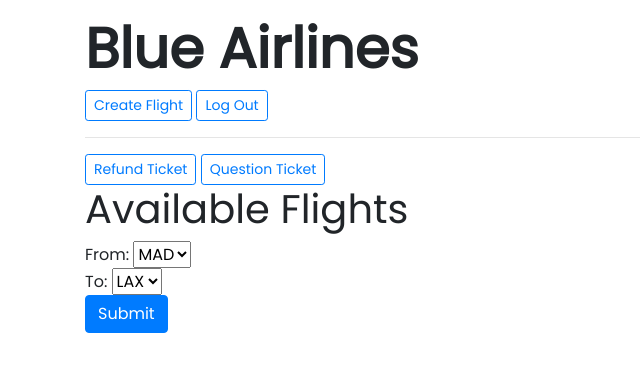
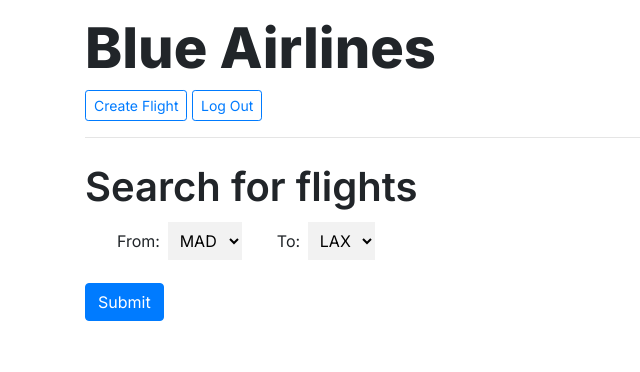
Before and after one commit to pinarhaskiris/blue-airline, a Django app: page / in a window 1280 px wide. Shown: the top 372 px of the page, without its empty margins (0-640 px from the left). Run offline with Django 3.2, Linux system fonts and the light colour scheme; a user stored in the database is signed in; data comes from the database, SQL or seed files in the repository; both versions use the stored data as it was after the commit; some libraries are stand-ins or nearby versions.

Commit message:
added very little css

```diff
--- a/blueairline/airlinecontroller/static/airlinecontroller/styles.css
+++ b/blueairline/airlinecontroller/static/airlinecontroller/styles.css
@@ -1,4 +1,4 @@
-@import url('https://fonts.googleapis.com/css2?family=Poppins&display=swap');
+@import url('https://fonts.googleapis.com/css2?family=Inter:wght@100;200;300;400;500;600;700;800;900&display=swap');
 
 .one_flight {
 	margin: 10px;
@@ -10,15 +10,27 @@
 
 a:last-of-type {
 	margin-left: auto;
-  }
+}
+
+.filter-flight-container {
+    display: flex;
+    flex-direction: row;
+    align-items: center;
+}
+.filter-menu {
+    margin-left: 2rem;
+}
+
 #blue-airlines-header {
 	margin-top: 15px;
 	font-weight: 800;
 	font-size: 3.5em;
+    font-display: bold;
 }
 
 .flight-container {
 	display: flex;
+    flex-wrap: wrap;
 	flex-direction: row;
 	align-items: center;
 }
@@ -28,167 +40,45 @@ a:last-of-type {
 	flex-direction: column;
 }
 
-.plane-icon {
-	margin: 15px;
+.flight-price, .plane-icon  {
+    margin-left: 5rem;
+    margin-right: 5rem;
 }
+
 
 * {
     padding: 0;
     margin: 0;
     box-sizing: border-box;
-    font-family: 'Poppins', sans-serif
+    font-family: 'Inter', sans-serif
 }
 
-
-.wrapper {
-    max-width: 800px;
-    margin: 50px auto
+.available_flights_header {
+    margin-top: 25px;
+    font-weight: 600;
 }
 
-.wrapper form {
-    padding: 30px 50px
+select {
+    padding: 0.5rem;
+    margin: 0.2rem;
+    border: none;
+    background-color: #f2f2f2;
 }
 
-.wrapper form .form-group {
-    padding-bottom: .5rem
+select option {
+    padding: 0.2rem;
+    border: none;
+    background-color: #f2f2f2;
 }
 
-.wrapper form .option {
-    position: relative;
-    padding-left: 25px;
-    cursor: pointer;
-    display: block
+select:hover {
+    background-color: #cccccc;
 }
 
-.wrapper form .option input {
-    display: none
+select option:hover {
+    background-color: #cccccc;
 }
 
-.wrapper form .checkmark {
-    position: absolute;
-    top: 4px;
-    left: 0;
-    height: 17px;
-    width: 17px;
-    background-color: #fff;
-    border: 1px solid #aaa;
-    border-radius: 50%
+input[type=submit] {
+    margin-top: 1.2rem;
 }
-
-.wrapper form .option input:checked~.checkmark:after {
-    display: block
-}
-
-.wrapper form .option .checkmark:after {
-    content: "";
-    width: 7px;
-    height: 7px;
-    display: block;
-    border-radius: 50%;
-    background-color: #333;
-    position: absolute;
-    top: 48%;
-    left: 52%;
-    transform: translate(-50%, -50%) scale(0);
-    transition: 200ms ease-in-out 0s
-}
-
-.wrapper form .option:hover input[type="radio"]~.checkmark {
-    background-color: #f4f4f4
-}
-
-.wrapper form .option input[type="radio"]:checked~.checkmark {
-    background: #fff;
-    color: #fff;
-    transition: 300ms ease-in-out 0s
-}
-
-.wrapper form .option input[type="radio"]:checked~.checkmark:after {
-    transform: translate(-50%, -50%) scale(1);
-    color: #fff
-}
-
-.wrapper form a {
-    color: #333
-}
-
-.wrapper form .form-control {
-    outline: none;
-    border: none
-}
-
-.wrapper form .form-control:focus {
-    box-shadow: none
-}
-
-.wrapper form input[type="text"]:focus::placeholder {
-    color: transparent
-}
-
-input[type="date"] {
-    cursor: pointer
-}
-
-.wrapper form .label::after {
-    position: absolute;
-    top: 5px;
-    left: 0px;
-    font-size: 0.9rem;
-    margin: 0rem 0.4rem;
-    text-transform: uppercase;
-    letter-spacing: 0.08rem;
-    font-weight: 600;
-    color: #999;
-    transition: all .2s ease-in-out;
-    transform: scale(0)
-}
-
-.wrapper form .label#from::after {
-    content: 'From'
-}
-
-.wrapper form .label#to::after {
-    content: 'To'
-}
-
-.wrapper form .label#depart::after {
-    content: 'Depart Date'
-}
-
-.wrapper form .label#return::after {
-    content: 'Return Date'
-}
-
-.wrapper form .label#psngr::after {
-    content: 'Traveller(s)'
-}
-
-.wrapper form input[type="text"]:focus~.label::after {
-    top: -15px;
-    left: 0px;
-    transform: scale(1)
-}
-
-.wrapper form input[type="date"]:focus~.label::after {
-    top: -15px;
-    left: 0px;
-    transform: scale(1)
-}
-
-.margin {
-    margin: 2rem 0rem
-}
-
-@media(max-width: 575.5px) {
-    .wrapper {
-        margin: 10px
-    }
-
-    .wrapper form {
-        padding: 20px
-    }
-
-    .margin {
-        margin: .2rem 0rem
-    }
-}
--- a/blueairline/airlinecontroller/templates/airlinecontroller/index.html
+++ b/blueairline/airlinecontroller/templates/airlinecontroller/index.html
@@ -2,30 +2,18 @@
 {% load static %}
 
 {% block body %}
-    {% if user.is_authenticated %}
-        <a class="btn btn-sm btn-outline-primary" href="{% url 'create_flight' %}">Create Flight</a>
-        <a class="btn btn-sm btn-outline-primary" href="{% url 'logout' %}">Log Out</a>
-        <hr>
-    {% else %}
-        <a class="btn btn-sm btn-outline-primary login-btn" href="{% url 'login' %}">Login as Flight Scheduler</a>
-    {% endif %}
-        <a class="btn btn-sm btn-outline-primary refund-btn" href="{% url 'show_refund_form' %}">Refund Ticket</a>
-        <a class="btn btn-sm btn-outline-primary question-ticket-btn" href="{% url 'show_question_ticket_form' %}">Question Ticket</a>
-
-
-    <h1>Available Flights</h1>
+    <h1 class="available_flights_header">Search for flights</h1>
     <form action="{% url 'available_flights' %}" method="POST">
         {% csrf_token %}
-        <div id="pas_part1">
-            <div> From:
+        <div class="filter-flight-container">
+            <div class="filter-menu"> From:
                 <select id="departure_select" name="departure_select">
                     {% for dep in departure_airports %}
-
                         <option value="{{ dep }}">{{ dep }}</option>
                     {% endfor %}
                 </select>
             </div>
-            <div> To:
+            <div class="filter-menu"> To:
                 <select id="destination_select" name="destination_select">
                     {% for des in destination_airports %}
                         <option value="{{ des }}">{{ des }}</option>
--- a/blueairline/airlinecontroller/templates/airlinecontroller/layout.html
+++ b/blueairline/airlinecontroller/templates/airlinecontroller/layout.html
@@ -15,6 +15,16 @@
     <body>
         <div class="container">
             <h1 id="blue-airlines-header">Blue Airlines</h1>
+                {% if user.is_authenticated %}
+                <a class="btn btn-sm btn-outline-primary" href="{% url 'create_flight' %}">Create Flight</a>
+                <a class="btn btn-sm btn-outline-primary" href="{% url 'logout' %}">Log Out</a>
+                {% else %}
+                <a class="btn btn-sm btn-outline-primary login-btn" href="{% url 'login' %}">Login as Flight Scheduler</a>
+                <a class="btn btn-sm btn-outline-primary refund-btn" href="{% url 'show_refund_form' %}">Refund Ticket</a>
+                <a class="btn btn-sm btn-outline-primary question-ticket-btn" href="{% url 'show_question_ticket_form' %}">Question Ticket</a>
+
+                {% endif %}
+                <hr>
             {% block body %}
             {% endblock %}
         </div>
--- a/blueairline/airlinecontroller/templates/airlinecontroller/show_flight.html
+++ b/blueairline/airlinecontroller/templates/airlinecontroller/show_flight.html
@@ -2,11 +2,6 @@
 {% load static %}
 
 {% block body %}
-    {% if user.is_authenticated %}
-        <a class="btn btn-sm btn-outline-primary" href="{% url 'create_flight' %}">Create Flight</a>
-        <a class="btn btn-sm btn-outline-primary" href="{% url 'logout' %}">Log Out</a>
-        <hr>
-    {% endif %}
 
     <h2>Book Flight</h2>
     <form id="book_flight_form" action="{% url 'book_flight' flight.id %}" method="POST">
--- a/blueairline/airlinecontroller/templates/airlinecontroller/show_question_ticket_form.html
+++ b/blueairline/airlinecontroller/templates/airlinecontroller/show_question_ticket_form.html
@@ -2,11 +2,6 @@
 {% load static %}
 
 {% block body %}
-    {% if user.is_authenticated %}
-        <a class="btn btn-sm btn-outline-primary" href="{% url 'create_flight' %}">Create Flight</a>
-        <a class="btn btn-sm btn-outline-primary" href="{% url 'logout' %}">Log Out</a>
-        <hr>
-    {% endif %}
 
     <h2>Question Ticket</h2>
     <form id="question-ticket-form" action="{% url 'show_tickets' %}" method="POST">
--- a/blueairline/airlinecontroller/templates/airlinecontroller/show_refund_form.html
+++ b/blueairline/airlinecontroller/templates/airlinecontroller/show_refund_form.html
@@ -2,11 +2,6 @@
 {% load static %}
 
 {% block body %}
-    {% if user.is_authenticated %}
-        <a class="btn btn-sm btn-outline-primary" href="{% url 'create_flight' %}">Create Flight</a>
-        <a class="btn btn-sm btn-outline-primary" href="{% url 'logout' %}">Log Out</a>
-        <hr>
-    {% endif %}
 
     <h2>Refund Ticket</h2>
     <form id="refund_ticket_form" action="{% url 'update_ticket' %}" method="POST">
```
Also changed, not shown: blueairline/airlinecontroller/templates/airlinecontroller/available_flights.html (+10 -4 lines), blueairline/airlinecontroller/templates/airlinecontroller/refund_feedback.html (+0 -7 lines), blueairline/airlinecontroller/templates/airlinecontroller/show_feedback.html (+0 -7 lines), blueairline/db.sqlite3.
